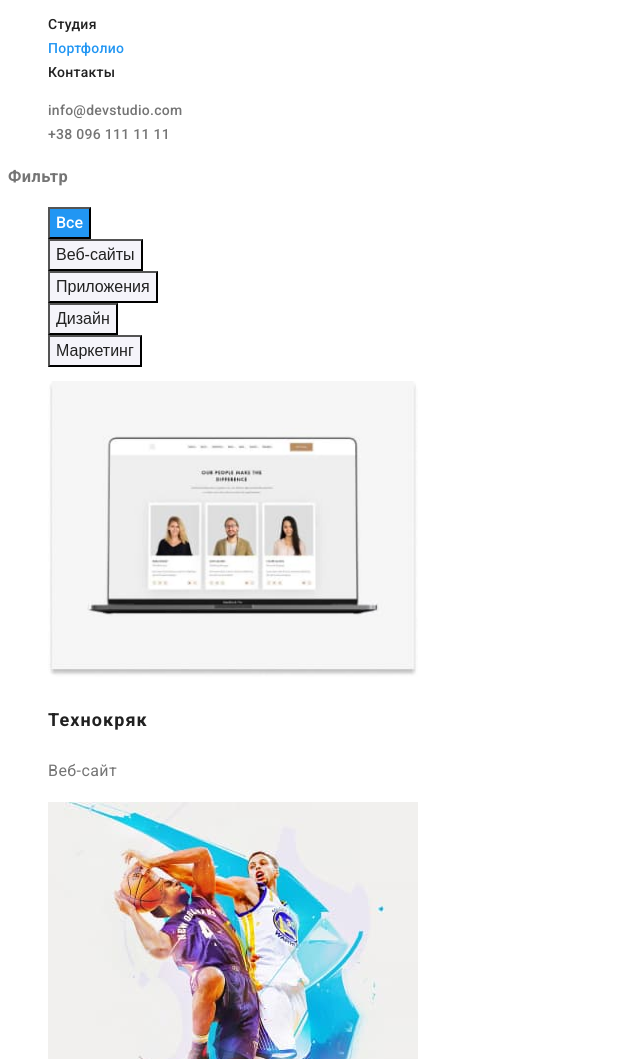
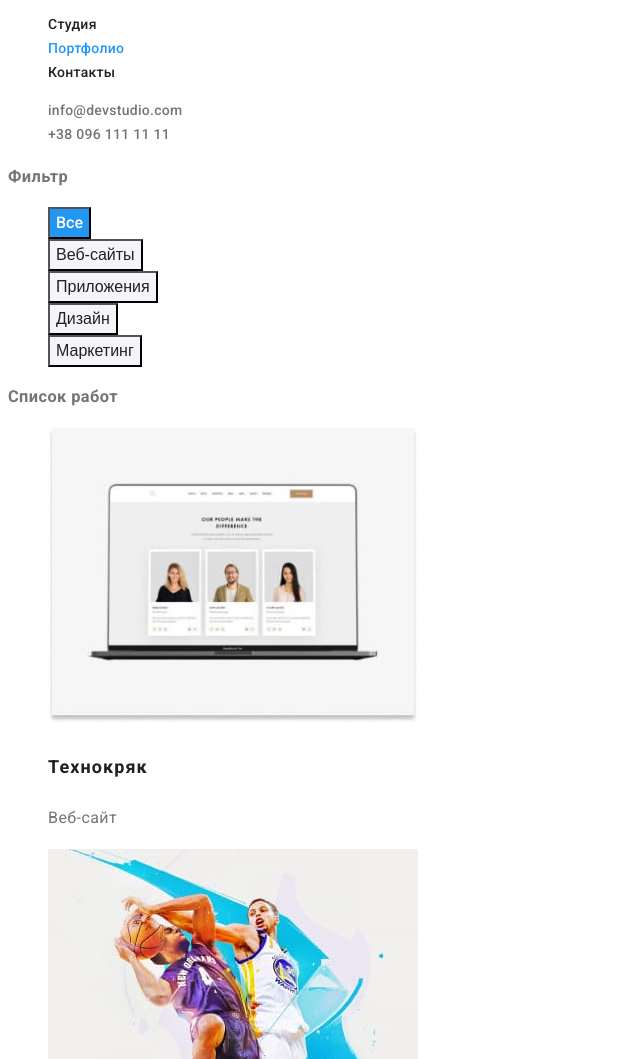
Before and after one commit to AnriiMais/goit-markup-hw-02, a plain HTML site: page portfolio.html in a window 1280 px wide. Shown: the part 41-1100 px from the top of the page, without its empty margins (0-640 px from the left). Drawn offline with Linux system fonts and the light colour scheme.

Commit message:
ещё один фикс)

```diff
--- a/portfolio.html
+++ b/portfolio.html
@@ -38,10 +38,8 @@
                     <li><button type="button" class="btn second">Дизайн</button></li>
                     <li><button type="button" class="btn second">Маркетинг</button></li>
                 </ul>
-
-            </section>
             <!-- Список работ -->
-            <section>
+            <h3>Список работ</h3>
                 <ul class="work-list">
                    <li class="list-item">
                         <a href="">
```
